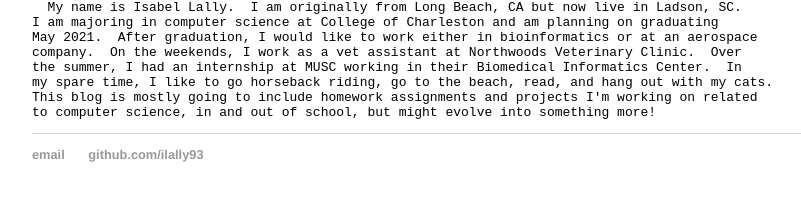
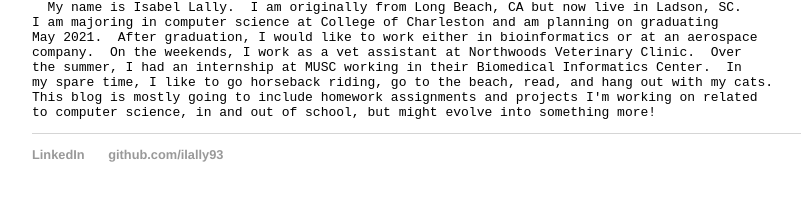
Before and after one commit to ilally93/ilally93.github.io, a Jekyll site: the page built from _posts/2019-08-21-HW0-Introduction.md, in a window 1280 px wide. Shown: the part 255-456 px from the top of the page, without its empty margins (160-961 px from the left). Built offline with Jekyll 4.4.1, drawn with Linux system fonts in a browser that asks for light colours.

Commit message:
Added LinkedIn

```diff
--- a/_layouts/default.html
+++ b/_layouts/default.html
@@ -21,7 +21,7 @@
 			</div><!-- /.container -->
 			<footer>
 	    		<ul>
-	        		<li><a href="ilally93@gmail.com">email</a></li>
+	        		<li><a href="https://www.linkedin.com/in/lallyir/">LinkedIn</a></li>
 	        		<li><a href="https://github.com/ilally93">github.com/ilally93</a></li>
 				</ul>
 			</footer>
```
